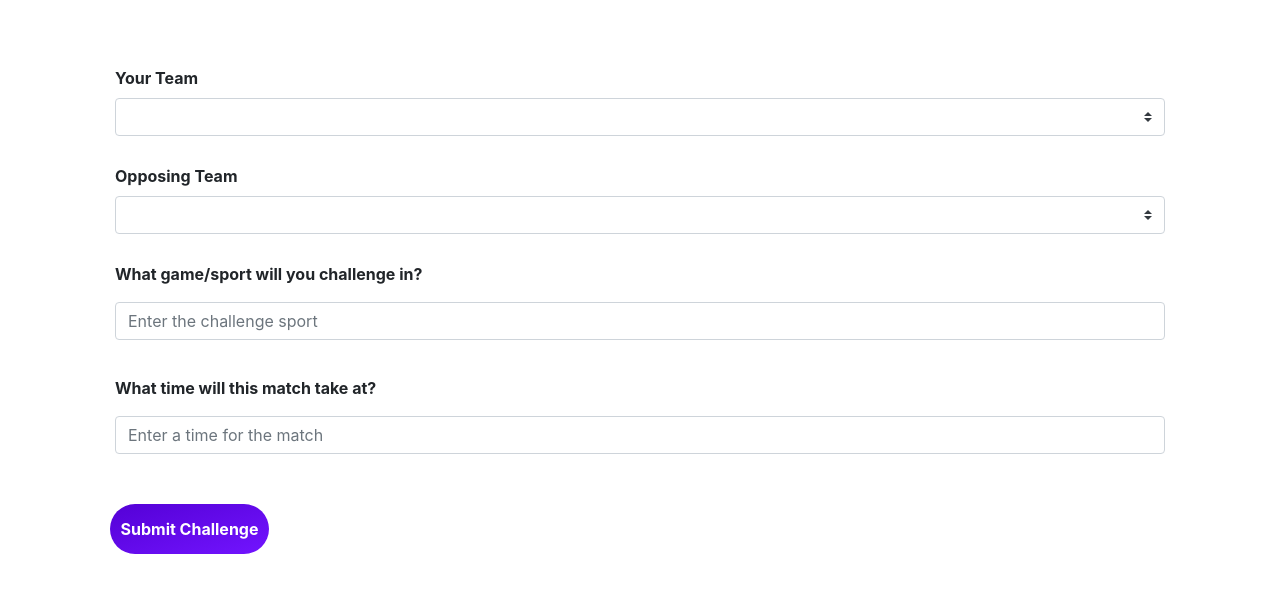
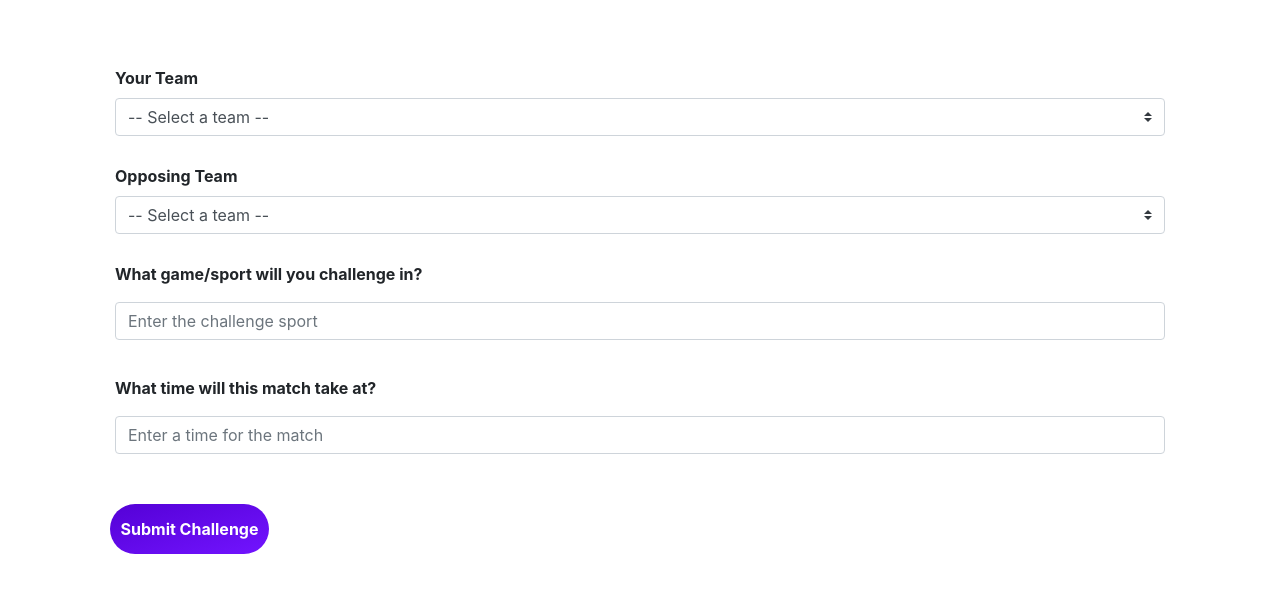
Before and after one commit to bnguye1/Fumble, a Django app: template Fumble_project/website/templates/website/challenge.html in a window 1280 px wide. Shown: the part 66-659 px from the top of the page. Run offline with Django 4.2, Linux system fonts and the light colour scheme; the template is opened without the code that fills it, so the values that code supplies are empty; tables that the repository leaves empty hold one stand-in row (values such as "Sample post"); one stand-in notice (Sample message) is shown; lists and menus that the app fills with data are empty.

Commit message:
updated commit

```diff
--- a/Fumble_project/website/templates/website/challenge.html
+++ b/Fumble_project/website/templates/website/challenge.html
@@ -61,6 +61,17 @@
             padding: 40px;
         }
     </style>
+
+    <script>
+        function getTeams() {
+            team1 = document.querySelector("#team1-name-field");
+            team2 = document.querySelector("#team2-name-field");
+            ans1 = team1.options[team1.selectedIndex].value;
+            ans2 = team2.option[team2.selectedIndex].value;
+        }
+
+
+    </script>
 </head>
 <body>
     <ul class="navbar">
@@ -80,10 +91,11 @@
             <div class="form-row">
                 <label class="w-100">
                     <label for="team1-name-field" style="font-weight: bold">Your Team</label>
-                    <select class="custom-select" id="team1-name-field">
+                    <select class="custom-select" name="team1-name-field" id="team1-name-field">
+                        <option disabled selected value>-- Select a team --</option>
                         {% if has_teams %}
                             {% for team in all_teams %}
-                                <option>{{team.teamName}}</option>
+                                <option value="{{team.teamName}}">{{team.teamName}}</option>
                             {% endfor %}
                         {% endif %}
                     </select>
@@ -92,7 +104,8 @@
             <div class="form-row">
                 <label class="w-100">
                     <label for="team2-name-field" style="font-weight: bold">Opposing Team</label>
-                    <select class="custom-select" id="team2-name-field">
+                    <select class="custom-select" name="team2-name-field" id="team2-name-field">
+                        <option disabled selected>-- Select a team --</option>
                         {% if has_teams %}
                             {% for team in all_teams %}
                                 <option>{{team.teamName}}</option>
@@ -114,8 +127,18 @@
                 </label>
             </div>
             <button type="submit" id="challenge-register-btn" class="challenge-register-btn my-4">Submit Challenge</button>
+        </form>
+        {% if messages %}
+            {% for message in messages %}
+                {% if message.level == DEFAULT_MESSAGE_LEVELS.ERROR %}
+                    <strong style="color: indianred;">{{ message }}</strong>
+                {% endif %}
+                {% if message.level == DEFAULT_MESSAGE_LEVELS.INFO %}
+                    <strong style="color: darkgreen;">{{ message }}</strong>
+                {% endif %}
 
-        </form>
+            {% endfor %}
+        {% endif %}
     </div>
 </body>
 </html>
--- a/Fumble_project/website/templates/website/teams.html
+++ b/Fumble_project/website/templates/website/teams.html
@@ -142,7 +142,7 @@
             <div class="form-row">
                 <label class="w-100">
                     <label for="sport-field" style="font-weight: bold">Team Sports</label>
-                    <input type="text" placeholder="Enter the team's sports (separate with a comma)" name="sport-field" class="form-control custom-class my-2 inputBox" id="sport-field" required>
+                    <input type="text" placeholder="Enter the team's sport/game (ONE SPORT/GAME ONLY)" name="sport-field" class="form-control custom-class my-2 inputBox" id="sport-field" required>
                 </label>
             </div>
             <button type="submit" id="team-register-btn" class="team-register-btn my-4">Register Team</button>
--- a/Fumble_project/website/views.py
+++ b/Fumble_project/website/views.py
@@ -117,7 +117,6 @@
 
 def register(request):
     if request.method == 'POST':
-        # TODO - Implement adding users to database when register
         password = request.POST["password"]
         email = request.POST["email"]
         user = User(isCapt=False, address="", password=password, email=email)
@@ -184,6 +183,8 @@
                           host_accept=True, match_sport=sport, match_time=match_time)
             match.save()
 
+            messages.info(request, f"A match request to team {team2_obj.teamName} has been sent.")
+            return HttpResponseRedirect('/challenge')
         else:
             # Get a list of all the registered teams
             all_teams = Team.objects.all()
```
Also changed, not shown: Fumble_project/fumbledb.sqlite3.
